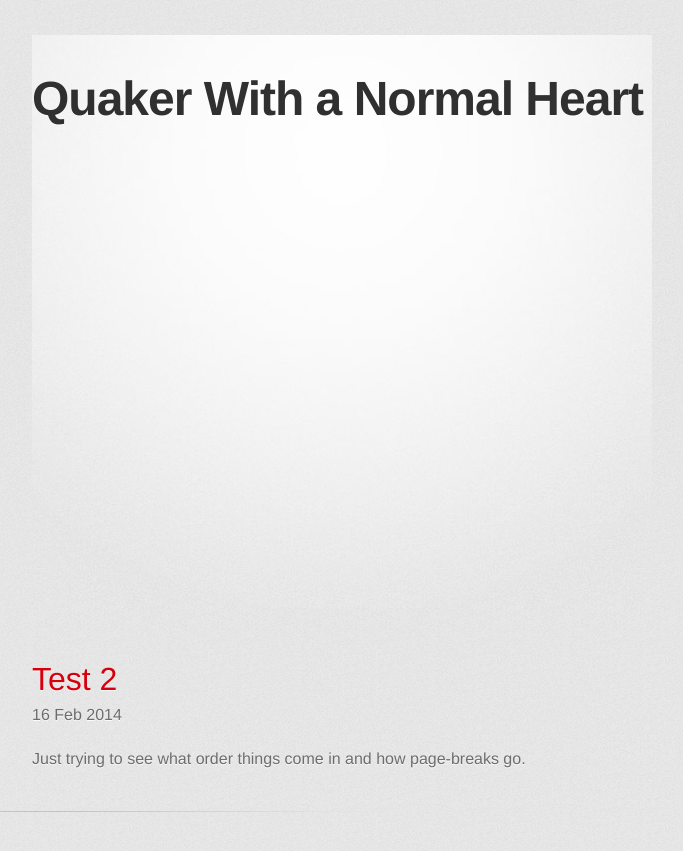
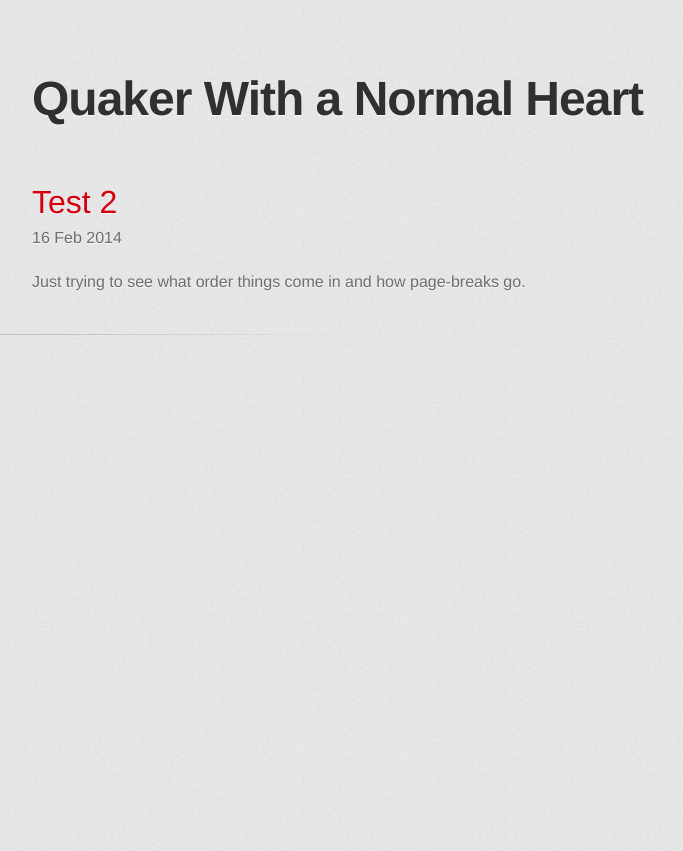
Before and after one commit to joelcw/joelcw.github.io, a Jekyll site: the page built from _posts/2014-02-16-my-second-post.md, in a window 1280 px wide. Shown: the top 851 px of the page, without its empty margins (298-981 px from the left). Built offline with Jekyll 4.4.1, drawn with Linux system fonts in a browser that asks for light colours; some web fonts are replaced.

Commit message:
fixing header for posts

```diff
--- a/_includes/header.html
+++ b/_includes/header.html
@@ -14,7 +14,7 @@
   </head>
 
 <!--  <body> -->
-    <div id="container">
+<!--    <div id="container"> -->
       <div class="inner">
 
         <header>
@@ -22,7 +22,7 @@
 <!--          <h2>My blog, about a variety of issues that touch me deeply.</h2> -->
         </header>
 
-      </div>
+<!--      </div> -->
     </div>
 <!--  </body>
 </html>
```
